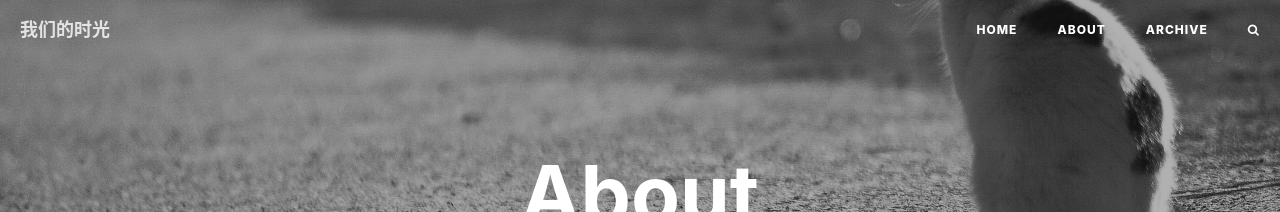
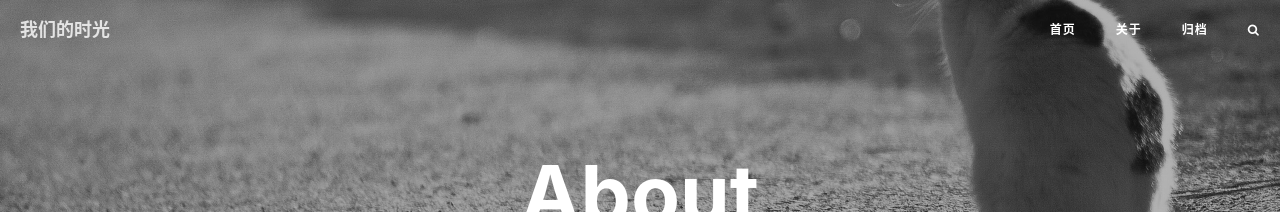
Before and after one commit to zhangguang1989/umeshg, a Jekyll site: the page built from about.html, in a window 1280 px wide. Shown: the top 212 px of the page. Built offline with Jekyll 4.4.1, drawn with Linux system fonts in a browser that asks for light colours; nearby versions of some CDN libraries; comment, search, counter and statistics services are not loaded; part of the change alters nothing that is shown.

Commit message:
评论修改
评论修改

```diff
--- a/_config.yml
+++ b/_config.yml
@@ -64,6 +64,8 @@ kramdown:
 # Netease settings
 netease_comment: false
 
+valine_comment.enable: true
+
 # Analytics settings
 # Baidu Analytics
 # ba_track_id: [your track id]
--- a/_includes/nav.html
+++ b/_includes/nav.html
@@ -21,12 +21,12 @@
                 <div class="navbar-collapse">
                     <ul class="nav navbar-nav navbar-right">
                         <li>
-                            <a href="{{ site.baseurl }}/">Home</i></a>
+                            <a href="{{ site.baseurl }}/">首页</i></a>
                         </li>
                         {% for page in site.pages %}
                         {% if page.title and page.hide-in-nav != true %}
                         <li>
-                            <a href="{{ page.url | prepend: site.baseurl }}">{{ page.title }}</a>
+                            <a href="{{ page.url | prepend: site.baseurl }}">{{ page.cn-title }}</a>
                         </li>
                         {% endif %}
                         {% endfor %}
--- a/about.html
+++ b/about.html
@@ -4,6 +4,7 @@ title: "About"
 description: "「他单纯只想把日子过得不浪费」"
 header-img: "img/bg-cat.jpg"
 header-mask: 0.3
+cn-title: "关于"
 ---
 
 <!-- Chinese Version -->
@@ -37,3 +38,24 @@ header-mask: 0.3
 </script>
 <!-- disqus 公共JS代码 end -->
 {% endif %}
+
+
+{% if site.valine_comment.enable %}
+<div id="vcomments"></div>
+<script src='//unpkg.com/valine/dist/Valine.min.js'></script>
+<script>
+    new Valine({
+        el: '#vcomments',
+        appId: 'bJkXrB5b4K83hE7YiyzINPTr-gzGzoHsz',
+        appKey: 'zdmdqF0IvA38J6felHsMyIcp',
+        avatar: 'robohash',
+        placeholder:'欢迎留言交流',
+        pageSize: 20,
+        highlight: true,
+        notify: false,
+        visitor: true,
+        avatarForce: true,
+        meta: ['nick','mail']
+    });
+</script>
+{% endif %}
--- a/archive.html
+++ b/archive.html
@@ -3,6 +3,7 @@ title: Archive
 layout: default
 description: "「我干了什么 究竟拿了时间换了什么」"
 header-img: "img/bg-ship.jpg"
+cn-title: "归档"
 ---
 
 <!--
```
